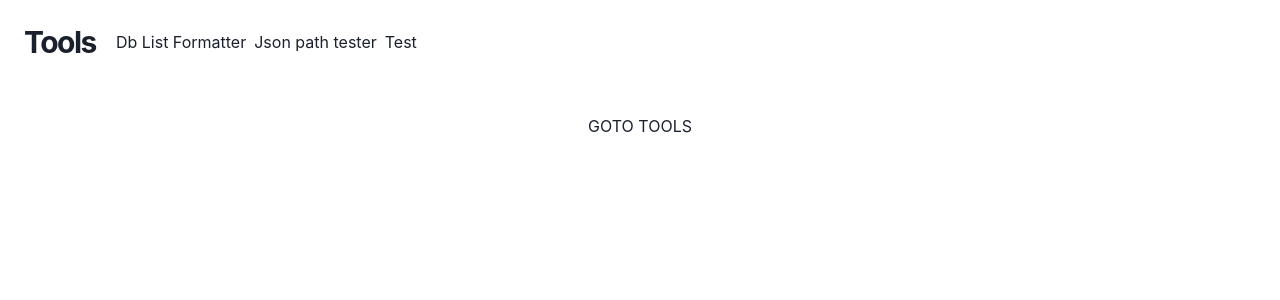
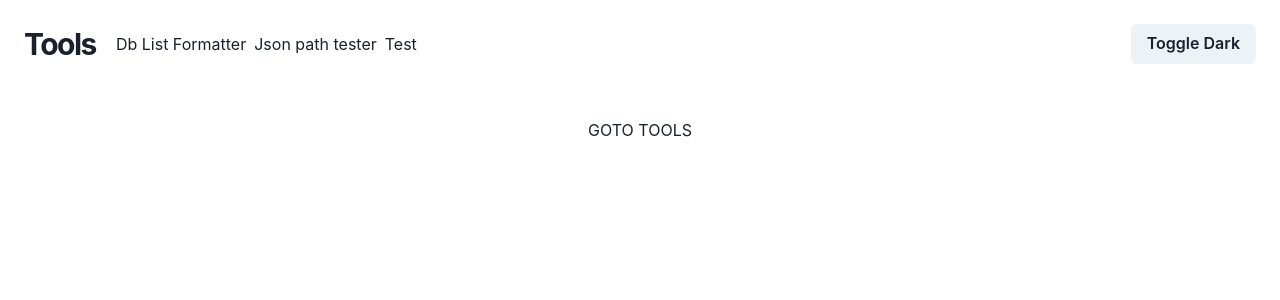
Before and after one commit to XenaDevs/tools, a Next.js app: page / in a window 1280 px wide. Shown: the top 300 px of the page. Built offline with nearby package versions, Linux system fonts and the light colour scheme.

Commit message:
add colorMode toggle

```diff
--- a/components/Header/index.js
+++ b/components/Header/index.js
@@ -6,6 +6,8 @@ import {
   Flex,
   Text,
   useDisclosure,
+  useColorMode,
+  Button,
 } from '@chakra-ui/react';
 import Link from 'next/link';
 import { HamburgerIcon } from '@chakra-ui/icons';
@@ -13,6 +15,7 @@ import { HamburgerIcon } from '@chakra-ui/icons';
 const Header = (props) => {
   const { isOpen, onOpen, onClose } = useDisclosure();
   const handleToggle = () => (isOpen ? onClose() : onOpen());
+  const { colorMode, toggleColorMode } = useColorMode();
 
   return (
     <Flex
@@ -53,10 +56,9 @@ const Header = (props) => {
         </Text>
       </Stack>
 
-      <Box
-        display={{ base: isOpen ? 'block' : 'none', md: 'block' }}
-        mt={{ base: 4, md: 0 }}
-      />
+      <Button onClick={toggleColorMode}>
+        Toggle {colorMode === 'light' ? 'Dark' : 'Light'}
+      </Button>
     </Flex>
   );
 };
```
Also changed, not shown: 1 other file (tests, documents, lock files or other folders).
